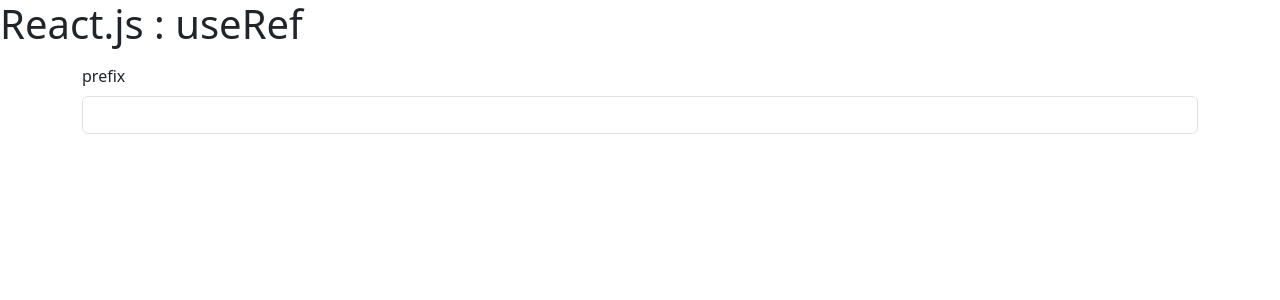
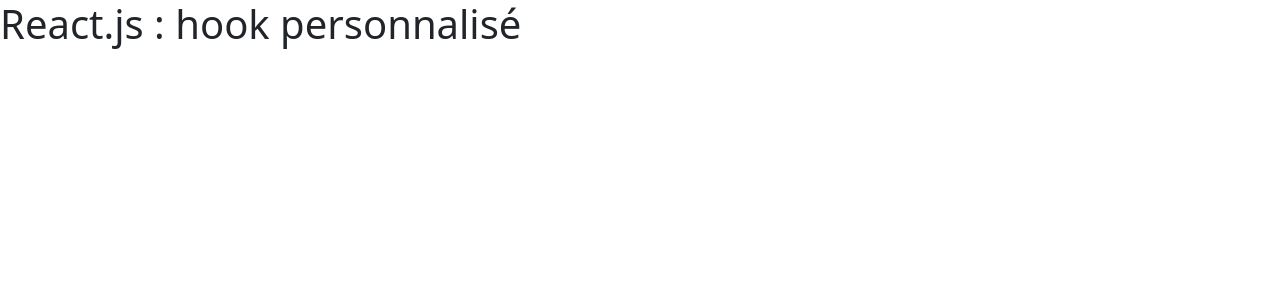
Before and after one commit to artisanDeveloppeur/React, a React (Vite) app in the folder installation/: page / in a window 1280 px wide. Shown: the top 300 px of the page. Built offline with nearby package versions, Linux system fonts and the light colour scheme.

Commit message:
setInterval clearInterval timer

```diff
--- a/installation/src/App.jsx
+++ b/installation/src/App.jsx
@@ -1,30 +1,15 @@
-import { Input } from "./components/forms/Input.jsx";
+//import { Input } from "./components/forms/Input.jsx";
 //import { Checkbox } from "./components/forms/Checkbox.jsx";
-import { useEffect, useRef, useState } from "react"
+//import { useState } from "react"
 
 
 function App() {
 
 
-  const prefixRef = useRef(null) // useMemo(() => ({ current: null }), [])
-  const [prefix, setPrefix] = useState('')
-  prefixRef.current = prefix
-
-  useEffect(() => {
-
-    const timer = setInterval(() => {
-      console.log(prefixRef.current)
-    }, 1000)
-    return () => {
-      clearInterval(timer)
-    }
-  }, []);
 
   return <>
-    <h1>React.js : useRef</h1>
-    <div className="container my-3 stack gap-2">
-      <Input label={"prefix"} value={prefix} onChange={setPrefix} />
-    </div>
+    <h1>React.js : hook personnalisé</h1>
+
   </>
 }
 
```
Also changed, not shown: installation/src/codesenplus/codeenplus.txt.
